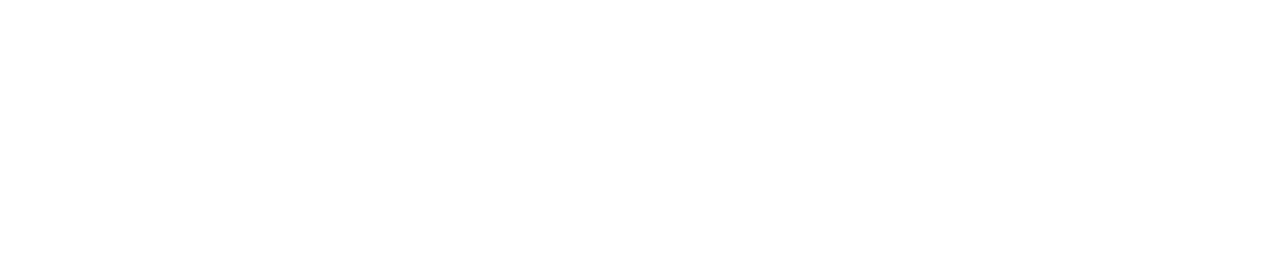
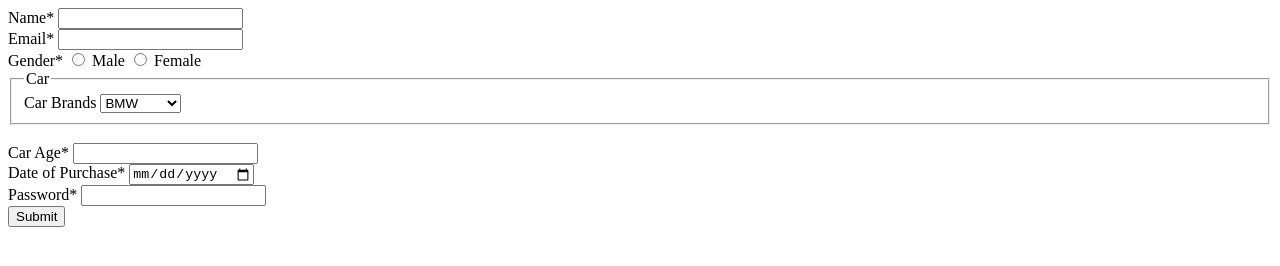
Before and after one commit to acciojob/car-insurance-form-Mohdjamal1, a website: page main.html in a window 1280 px wide. Drawn offline with Linux system fonts and the light colour scheme.

Commit message:
created a submission

```diff
--- a/main.html
+++ b/main.html
@@ -8,6 +8,40 @@
 
 <body>
 	<!-- the entire body must be written by student -->
+	<div>
+		<form method="post">
+			<label for="name">Name*</label>
+			<input type="text" id="name" required>
+			<br>
+			<label for="email">Email*</label>
+			<input type="email" id="email" required>
+			<br>
+			<label>Gender*</label>
+			<input type="radio" id="M" name="gender" value="male" required><label for="M"> Male</label>
+			<input type="radio" id="F" name="gender" value="female" required><label for="F"> Female</label>
+			<br>
+			<fieldset>
+				<legend>Car</legend>
+				<label for="cars"> Car Brands</label>
+				<select id="cars" required>
+					<option>BMW</option>
+					<option>Audi</option>
+					<option>Mercedez</option>
+				</select>
+			</fieldset>
+			<br>
+			<label for="carage">Car Age*</label>
+			<input type="number" id="carage" required>
+			<br>
+			<label for="dop">Date of Purchase*</label>
+			<input type="date" id="dop" required>
+			<br>
+			<label for="password">Password*</label>
+			<input type="password" id="password" required>
+			<br>
+			<button type="submit"> Submit</button>
+		</form>
+	</div>
     <script type="text/javascript" src="./script.js">
 </script>
 
```
